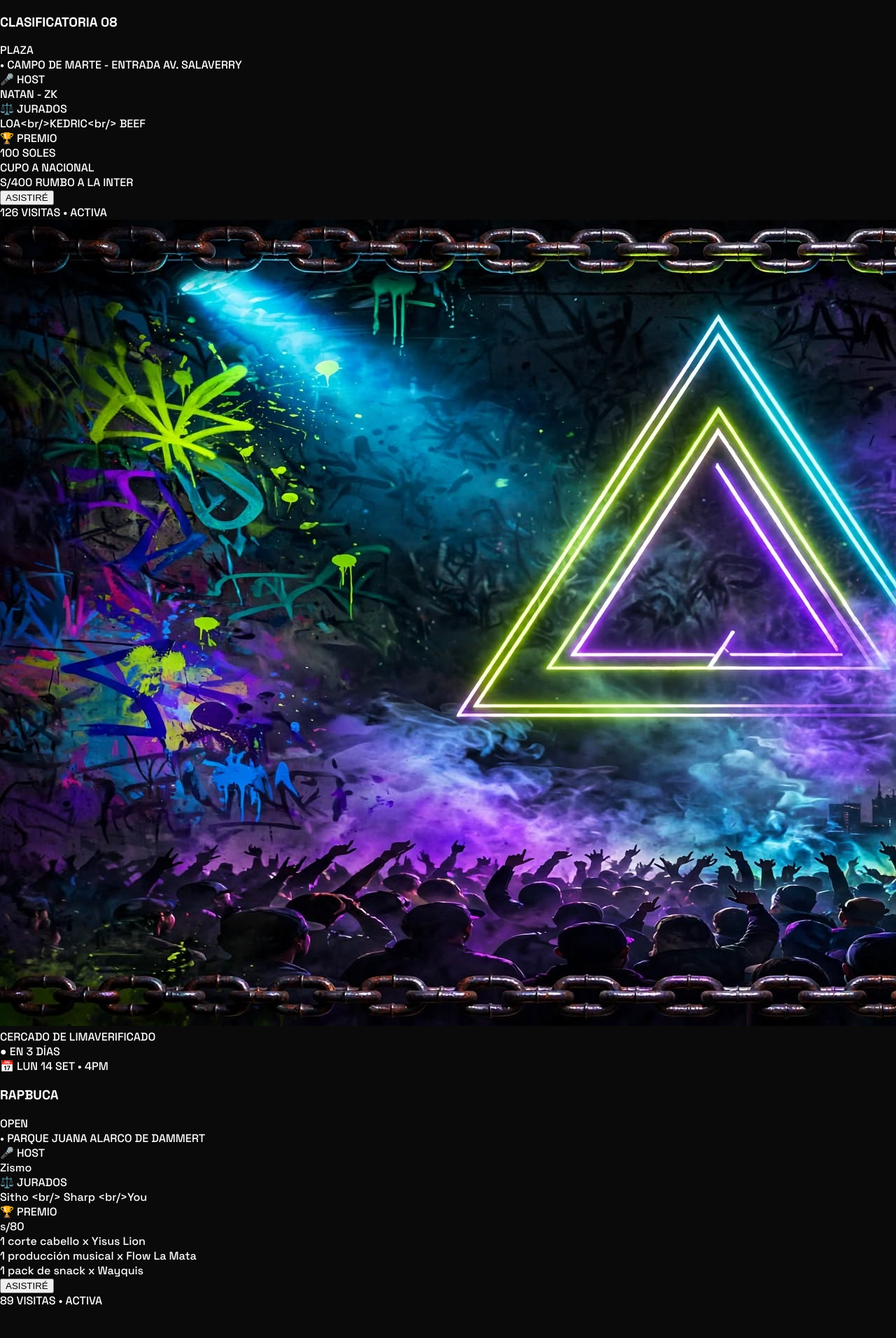
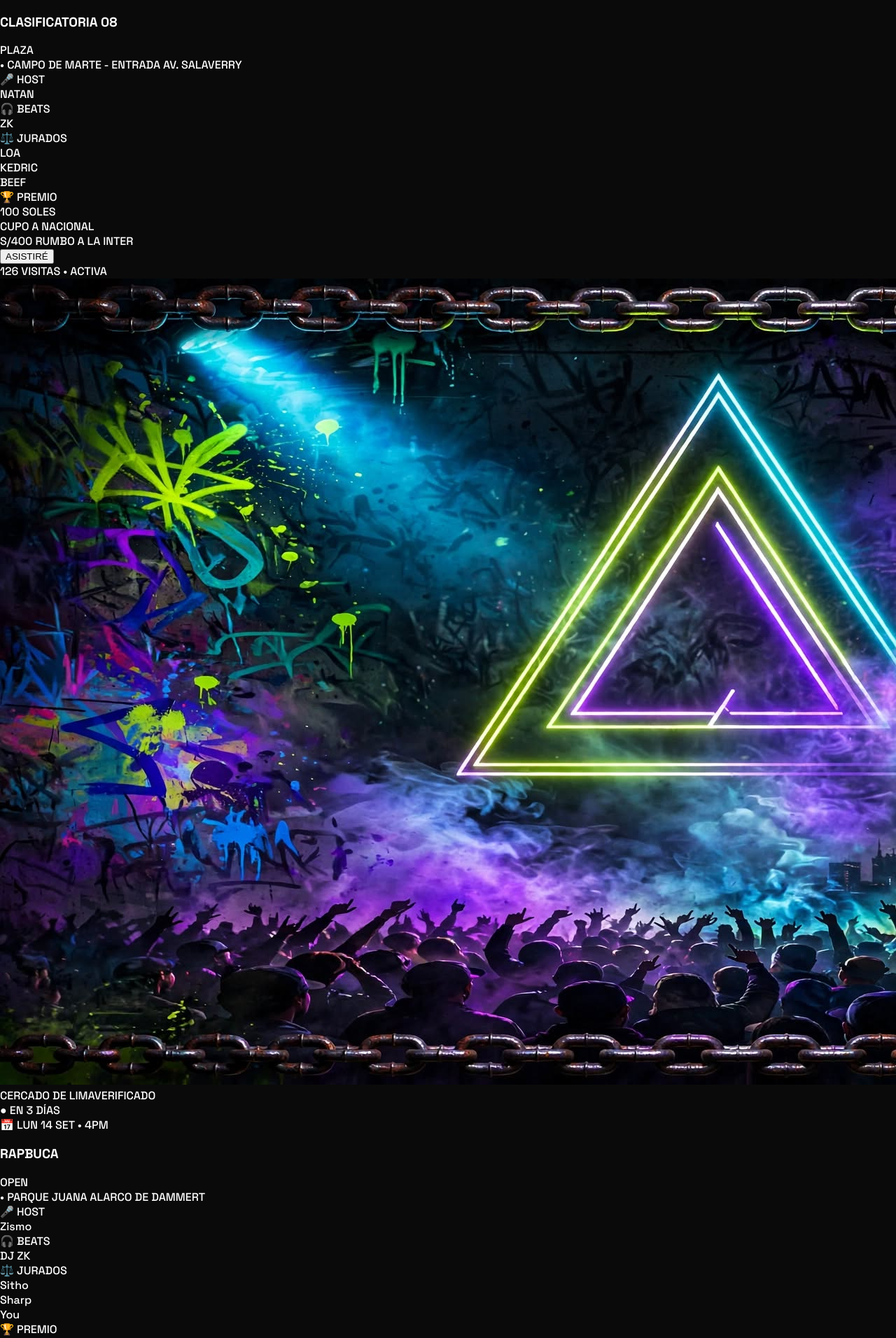
Before and after one commit to luirapero-web/aca-pe-snowy, a Next.js app: page / in a window 1280 px wide. Shown: the part 1464-3376 px from the top of the page at 70% size. Before the commit the page ends 3333 px from the top, so only its background shows below. Built offline with nearby package versions, Linux system fonts and the light colour scheme.

Commit message:
Actualizar page.tsx

```diff
--- a/app/page.tsx
+++ b/app/page.tsx
@@ -2,8 +2,8 @@
 import { useState, useMemo } from "react"
 
 const PLAZAS = [
-  {id:1, distrito:"JESUS MARIA", tag:"DESTACADA", estado:"VERIFICADO", live:true, nombre:"CLASIFICATORIA 08", fecha:"DOM 13 SET", fechaISO:"2026-09-13", hora:"4:30PM", lugar:"CAMPO DE MARTE - ENTRADA AV. SALAVERRY", tipo:"PLAZA", visitas:126, img: "/plazas/cdmacape.webp", data:{LUGAR:"CAMPO DE MARTE - ENTRADA AV. SALAVERRY", HORA:"4:30 PM", FECHA:"DOMINGO 13 DE SETIEMBRE", INSCRIPCION:"s/5 - s/7 filtros", HOST:"NATAN - ZK", JURADOS:"LOA<br/>KEDRIC<br/> BEEF", PREMIO:"100 SOLES<br/>CUPO A NACIONAL<br/>S/400 RUMBO A LA INTER"}},
-  {id:2, distrito:"CERCADO DE LIMA", tag:"", estado:"VERIFICADO", live:true, nombre:"RAPBUCA", fecha:"LUN 14 SET", fechaISO:"2026-09-14", hora:"4PM", lugar:"PARQUE JUANA ALARCO DE DAMMERT", tipo:"OPEN", visitas:89, img:"/plazas/rapbuca.webp", data:{LUGAR:"Parque Juana Alarco de Dammert", HORA:"6:00 PM", FECHA:"Lunes 14 Setiembre", INSCRIPCION:"GRATIS", HOST:"Zismo", JURADOS:"Sitho <br/> Sharp <br/>You", PREMIO:"s/80<br/> 1 corte cabello x Yisus Lion <br/>1 producción musical x Flow La Mata<br/>1 pack de snack x Wayquis"}},
+  {id:1, distrito:"JESUS MARIA", tag:"DESTACADA", estado:"VERIFICADO", live:true, nombre:"CLASIFICATORIA 08", fecha:"DOM 13 SET", fechaISO:"2026-09-13", hora:"4:30PM", lugar:"CAMPO DE MARTE - ENTRADA AV. SALAVERRY", tipo:"PLAZA", visitas:126, img: "/plazas/cdmacape.webp", data:{LUGAR:"CAMPO DE MARTE - ENTRADA AV. SALAVERRY", HORA:"4:30 PM", FECHA:"DOMINGO 13 DE SETIEMBRE", INSCRIPCION:"s/5 - s/7 filtros", HOST:"NATAN", BEATS:"ZK", JURADOS:"LOA<br/>KEDRIC<br/>BEEF", PREMIO:"100 SOLES<br/>CUPO A NACIONAL<br/>S/400 RUMBO A LA INTER"}},
+  {id:2, distrito:"CERCADO DE LIMA", tag:"", estado:"VERIFICADO", live:true, nombre:"RAPBUCA", fecha:"LUN 14 SET", fechaISO:"2026-09-14", hora:"4PM", lugar:"PARQUE JUANA ALARCO DE DAMMERT", tipo:"OPEN", visitas:89, img:"/plazas/rapbuca.webp", data:{LUGAR:"Parque Juana Alarco de Dammert", HORA:"6:00 PM", FECHA:"Lunes 14 Setiembre", INSCRIPCION:"GRATIS", HOST:"Zismo", BEATS:"DJ ZK", JURADOS:"Sitho<br/>Sharp<br/>You", PREMIO:"s/80<br/>1 corte x Yisus<br/>1 prod x Flow<br/>1 pack x Wayquis"}},
 ]
 
 function getBadge(fechaISO:string){
@@ -97,11 +97,13 @@ export default function Home(){
               <div className="flex gap-3 mt-3 bg-[#F5F5F5] rounded-xl p-2.5 border border-black/5">
                 <div style={{width:"25%"}}>
                   <div className="text-[7px] tracking-widest opacity-40 font-black">🎤 HOST</div>
-                  <div className="text-[10px] font-black leading-tight mt-0.5 break-words">{p.data.HOST}</div>
+                  <div className="text-[10px] font-black leading-tight mt-0.5 break-words" dangerouslySetInnerHTML={{__html: p.data.HOST}} />
+                  <div className="text-[7px] tracking-widest opacity-40 font-black mt-2">🎧 BEATS</div>
+                  <div className="text-[10px] font-black leading-tight mt-0.5 break-words" dangerouslySetInnerHTML={{__html: p.data.BEATS || ""}} />
                 </div>
                 <div style={{width:"25%"}}>
                   <div className="text-[7px] tracking-widest opacity-40 font-black">⚖️ JURADOS</div>
-                  <div className="text-[10px] font-bold leading-tight mt-0.5 break-words">{p.data.JURADOS}</div>
+                  <div className="text-[10px] font-bold leading-tight mt-0.5 break-words" dangerouslySetInnerHTML={{__html: p.data.JURADOS}} />
                 </div>
                 <div style={{width:"50%"}}>
                   <div className="text-[7px] tracking-widest opacity-40 font-black">🏆 PREMIO</div>
@@ -137,8 +139,9 @@ export default function Home(){
               <div>📅 FECHA: <b>{modal.data.FECHA}</b></div>
               <div>🕐 HORA: <b>{modal.data.HORA}</b></div>
               <div>💰 INSCRIPCIÓN: <b>{modal.data.INSCRIPCION}</b></div>
-              <div>🎤 HOST: <b>{modal.data.HOST}</b></div>
-              <div>⚖️ JURADOS: <b>{modal.data.JURADOS}</b></div>
+              <div>🎤 HOST: <b dangerouslySetInnerHTML={{__html: modal.data.HOST}} /></div>
+              <div>🎧 BEATS: <b dangerouslySetInnerHTML={{__html: modal.data.BEATS || "-"}} /></div>
+              <div>⚖️ JURADOS: <b className="block mt-1" dangerouslySetInnerHTML={{__html: modal.data.JURADOS}} /></div>
               <div>🏆 PREMIO: <b className="text-[#CCFF00] block mt-1 leading-tight" dangerouslySetInnerHTML={{__html: modal.data.PREMIO}} /></div>
             </div>
             <button onClick={()=>setModal(null)} className="w-full bg-[#CCFF00] text-black py-3 rounded-full font-black text-[12px] mt-4">CERRAR</button>
```
